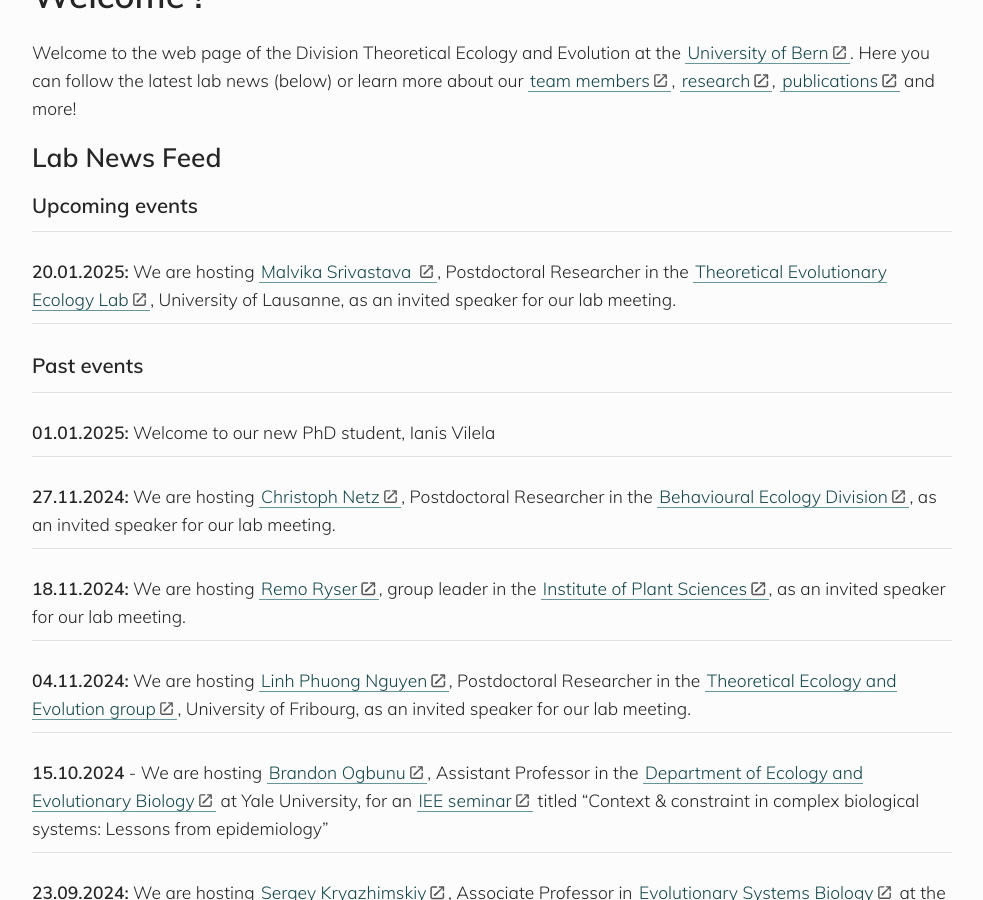
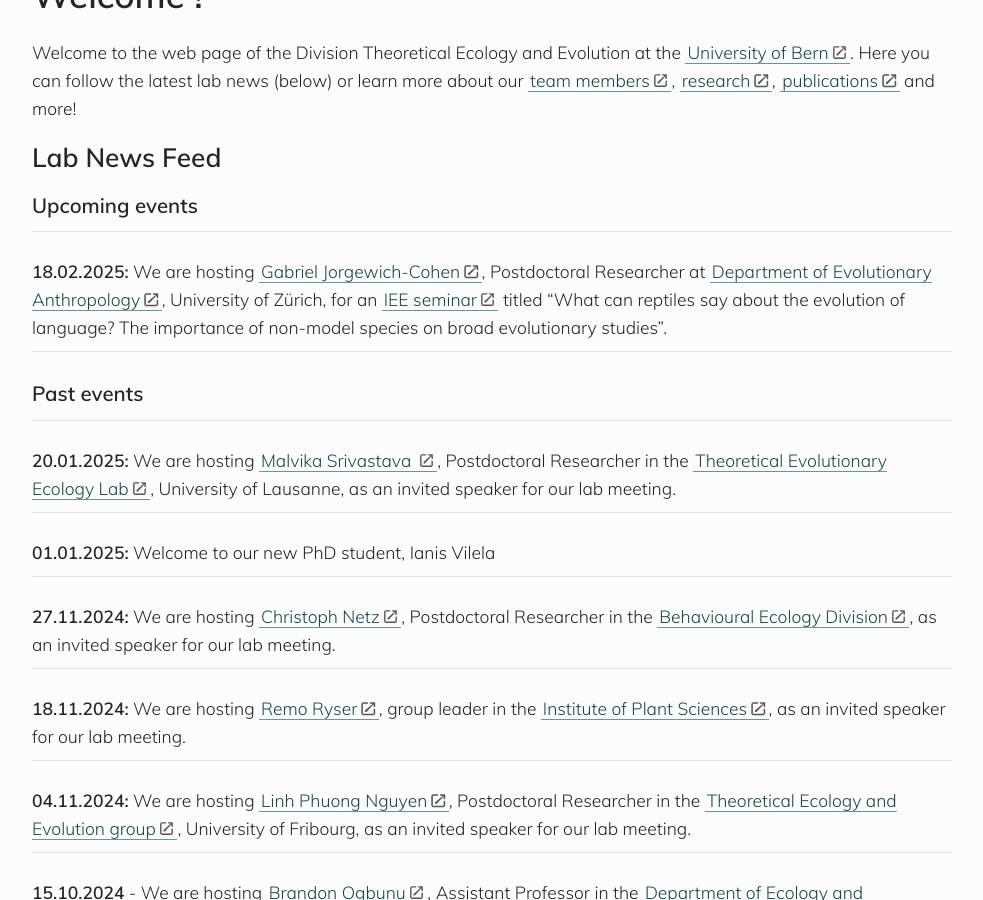
Before and after one commit to banklab/banklab.github.io, a Jekyll site: the page built from index.md, in a window 1280 px wide and 900 px high, scrolled down 383 px. Shown: the whole window, without its empty margins (148-1131 px from the left). Built offline with Jekyll 4.4.1, drawn with Linux system fonts in a browser that asks for light colours; some web fonts are replaced.

Commit message:
Update index

```diff
--- a/index.md
+++ b/index.md
@@ -14,12 +14,16 @@ Welcome to the web page of the Division Theoretical Ecology and Evolution at the
 
 ---
 
-**20.01.2025:** We are hosting [Malvika Srivastava ](https://scholar.google.com/citations?user=g6eLK2IAAAAJ), Postdoctoral Researcher in the [ Theoretical Evolutionary Ecology Lab](https://lab-mullon.github.io/index.html), University of Lausanne, as an invited speaker for our lab meeting.
+**18.02.2025:** We are hosting [Gabriel Jorgewich-Cohen](https://scholar.google.com/citations?user=iGdBuSAAAAAJ&hl=en&oi=ao), Postdoctoral Researcher at [Department of Evolutionary Anthropology](https://www.aim.uzh.ch/en.html), University of Zürich, for an [IEE seminar](https://www.iee.unibe.ch/studies/lecture_series_in_ecology_and_evolution/index_eng.html) titled "What can reptiles say about the evolution of language? The importance of non-model species on broad evolutionary studies".
 
 ---
 
 
 ### Past events
+
+---
+
+**20.01.2025:** We are hosting [Malvika Srivastava ](https://scholar.google.com/citations?user=g6eLK2IAAAAJ), Postdoctoral Researcher in the [ Theoretical Evolutionary Ecology Lab](https://lab-mullon.github.io/index.html), University of Lausanne, as an invited speaker for our lab meeting.
 
 ---
 
```
